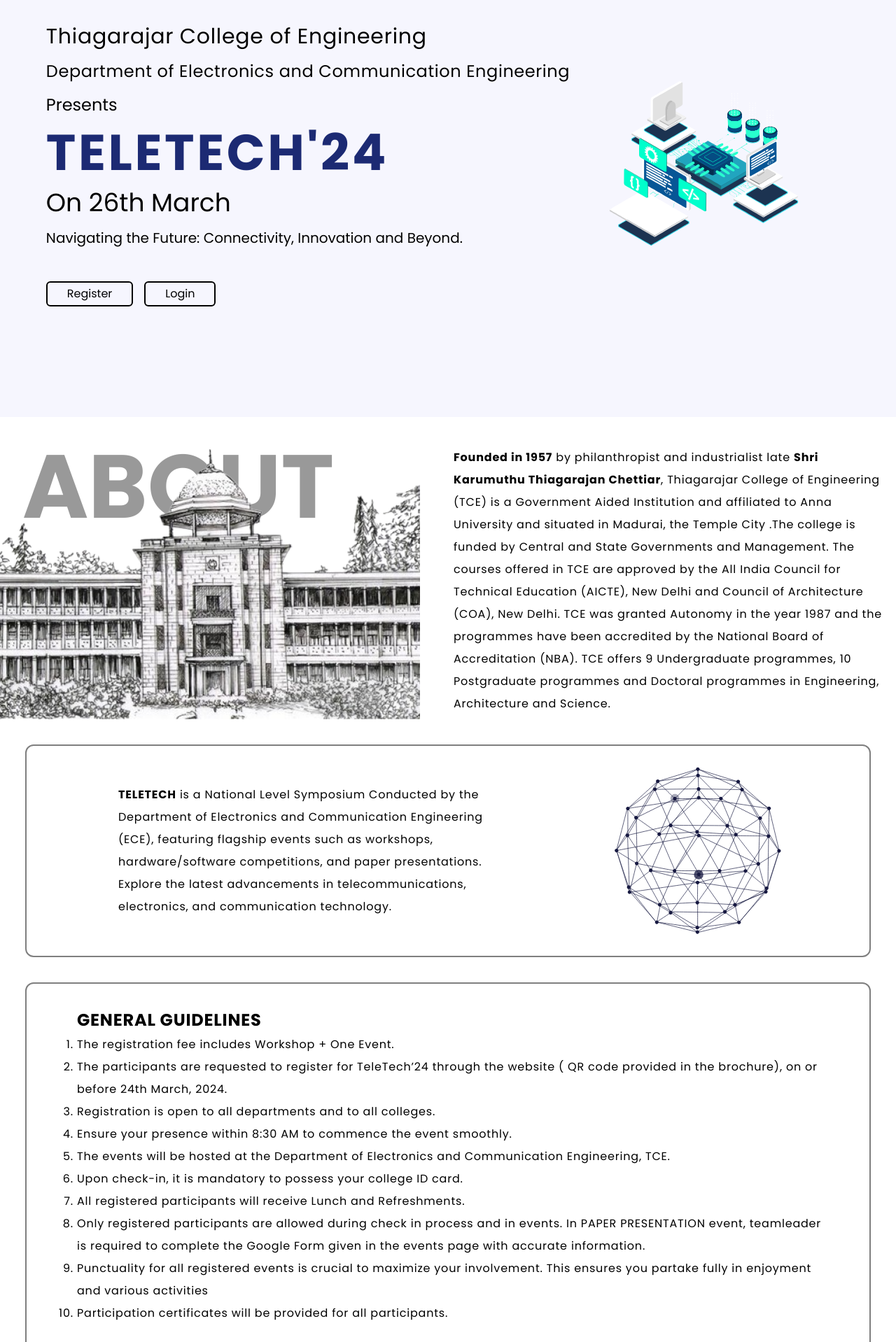
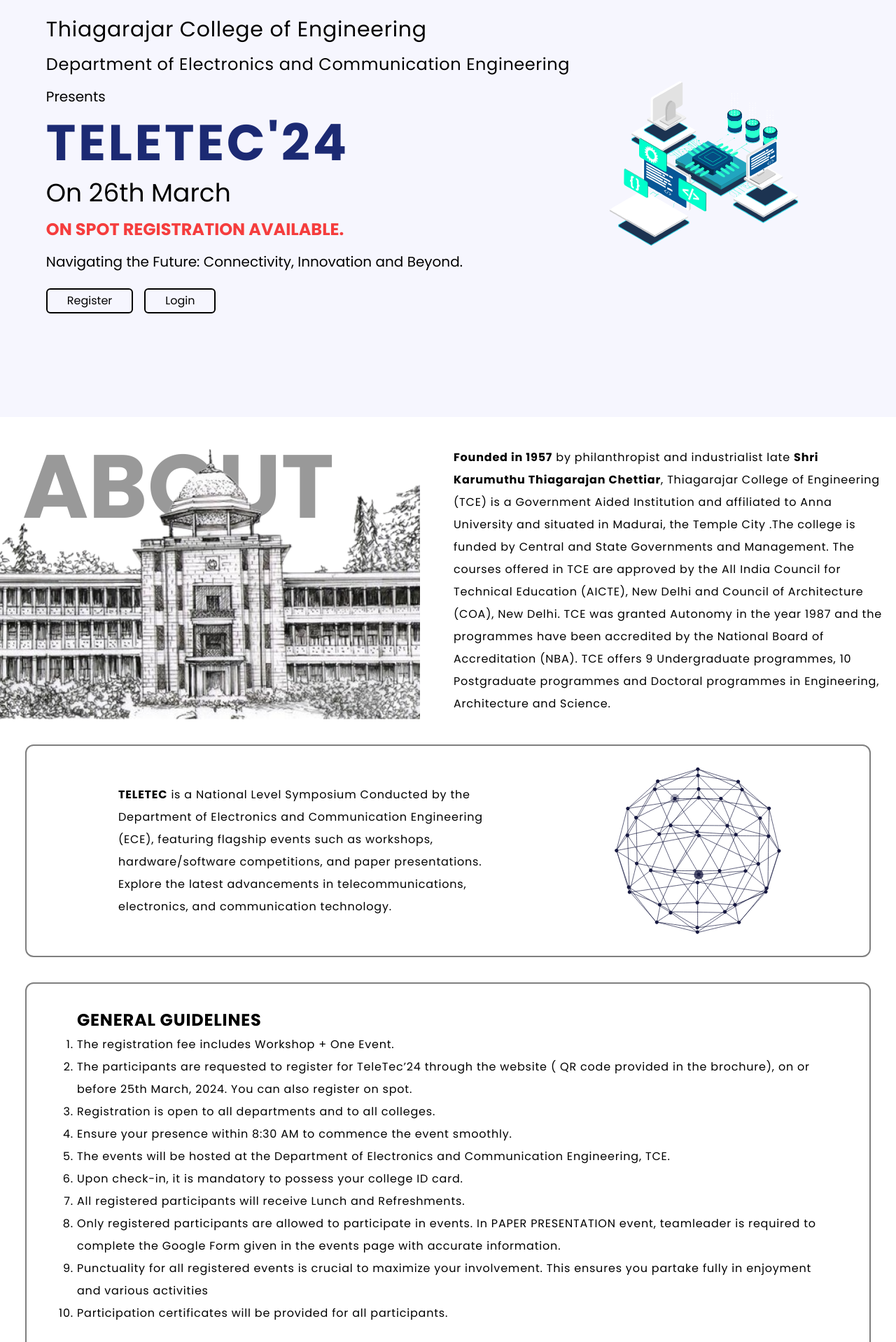
Before and after one commit to KRISH0016/teletech24-client, a React (Vite) app: page / in a window 1280 px wide. Shown: the part 240-2158 px from the top of the page at 70% size. Built offline with nearby package versions, Linux system fonts and the light colour scheme; no server answers.

Commit message:
On spot registration

```diff
--- a/index.html
+++ b/index.html
@@ -4,7 +4,7 @@
     <meta charset="UTF-8" />
     <link rel="icon" type="image/svg+xml" href="/src/assets/logo.png" />
     <meta name="viewport" content="width=device-width, initial-scale=1.0" />
-    <title>Teletech 2024</title>
+    <title>Teletec 2024</title>
   </head>
   <body>
     <div id="root"></div>
--- a/src/pages/About.jsx
+++ b/src/pages/About.jsx
@@ -46,7 +46,7 @@
               <Lottie options={defaultOptions} />
             </div>
             <p className="tracking-wider leading-8 px-4 lg:pl-9 lg:w-1/2">
-              <span className="font-bold">TELETECH</span> is a National Level
+              <span className="font-bold">TELETEC</span> is a National Level
               Symposium Conducted by the Department of Electronics and
               Communication Engineering (ECE), featuring flagship events such as
               workshops, hardware/software competitions, and paper
@@ -62,9 +62,9 @@
                   The registration fee includes Workshop + One Event.
                 </li>
                 <li>
-                  The participants are requested to register for TeleTech’24
+                  The participants are requested to register for TeleTec’24
                   through the website ( QR code provided in the brochure), on or before
-                  24th March, 2024.
+                  25th March, 2024. You can also register on spot.
                 </li>
                 <li>
                   Registration is open to all departments and to all colleges.
@@ -86,8 +86,7 @@
                   Refreshments.
                 </li>
                 <li>
-                  Only registered participants are allowed during check in
-                  process and in events. In PAPER PRESENTATION event, teamleader
+                  Only registered participants are allowed to participate in events. In PAPER PRESENTATION event, teamleader
                   is required to complete the Google Form given in the
                   events page with accurate information.
                 </li>
--- a/src/pages/Authentication/Login.jsx
+++ b/src/pages/Authentication/Login.jsx
@@ -58,7 +58,7 @@
         elevation={2}
         className="bg-white/50   flex flex-col justify-center rounded-xl gap-9 p-9"
       >
-        <h1 className="text-4xl font-bold">TELETECH 2024</h1>
+        <h1 className="text-4xl font-bold">TELETEC 2024</h1>
         <h2 className="font-semibold text-3xl text-center">LOGIN</h2>
         <form className="flex flex-col gap-9">
           <div className="flex flex-col gap-5">
--- a/src/pages/Authentication/Register.jsx
+++ b/src/pages/Authentication/Register.jsx
@@ -144,7 +144,7 @@
   return (
     <div className="flex flex-col h-screen items-center justify-center font-poppins ">
       <Paper elevation={2} className="flex flex-col justify-center items-center gap-5 rounded-xl p-5">
-        <h1 className="text-4xl font-bold">TECHUTSAV 2024</h1>
+        <h1 className="text-4xl font-bold">TELETECH 2024</h1>
         <h2 className="font-semibold text-3xl">REGISTRATION</h2>
         <div className="bg-white/50 w-96 h-fit p-7 flex flex-col justify-center rounded-xl relative font-poppins">
           <form className="flex flex-col gap-9">
--- a/src/pages/Faq.jsx
+++ b/src/pages/Faq.jsx
@@ -14,7 +14,7 @@
   },
   {
     question: "Can we register on spot?",
-    answer: "No, As of now you cannot register on spot for the events.",
+    answer: "Yes, you can register on spot for the events.",
   },
 
   {
--- a/src/pages/Footer.jsx
+++ b/src/pages/Footer.jsx
@@ -13,7 +13,7 @@
     <div className="w-full bg-black text-white  flex flex-col overflow-hidden">
       <div className="flex w-full justify-between  md:px-[9rem] md:py-[6rem] px-[3rem] py-[2rem] border-b-2 md:gap-0 gap-7 ">
         <div className="flex flex-col gap-7 ">
-          <h1 className="font-bold tarcking-wider text-xl">TELETECH’ 2024</h1>
+          <h1 className="font-bold tarcking-wider text-xl">TELETEC’ 2024</h1>
           <p className="text-xl">THIAGARAJAR COLLEGE OF ENGINEERING, MADURAI</p>
         </div>
         <div className="">
--- a/src/pages/Home.jsx
+++ b/src/pages/Home.jsx
@@ -37,16 +37,19 @@
         <p className=" text-xl lg:text-2xl tracking-wide">
           Department of Electronics and Communication Engineering
         </p>
-        <p className=" text-xl lg:text-2xl ">
+        <p className=" text-xl lg:text-xl ">
           Presents
         </p>
         <h1 className="font-bold text-[#1c2a73] lg:text-7xl text-4xl tracking-wider">
-          TELETECH'24
+          TELETEC'24
         </h1>
         {/* <h1 className="font-bold lg:text-5xl text-3xl tracking-wider">
           TECHUTSAV’ 2024
         </h1> */}
         <p className="lg:text-4xl text-2xl">On 26th March</p>
+        <p className="font-bold text-[#f53d3d] text-2xl">
+          ON SPOT REGISTRATION AVAILABLE.
+        </p>
         <p className="text-xl">
           Navigating the Future: Connectivity, Innovation and Beyond.
         </p>
@@ -83,7 +86,7 @@
             </div>
           </div>
         ) : (
-          <div className="flex gap-4 mt-4 sm:mt-8">
+          <div className="flex gap-4 mt-4 sm:mt-2">
             {" "}
             <Link
               to="/register"
```
